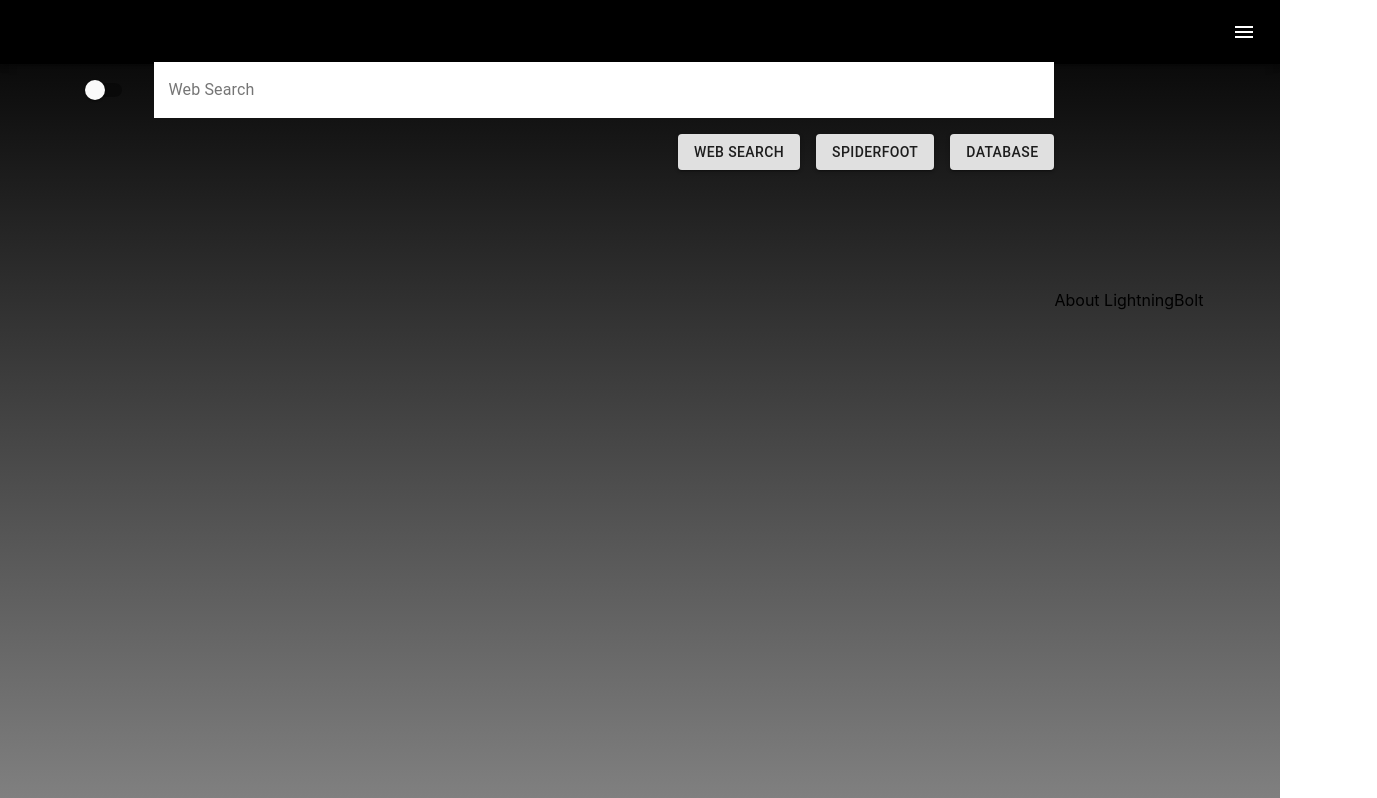
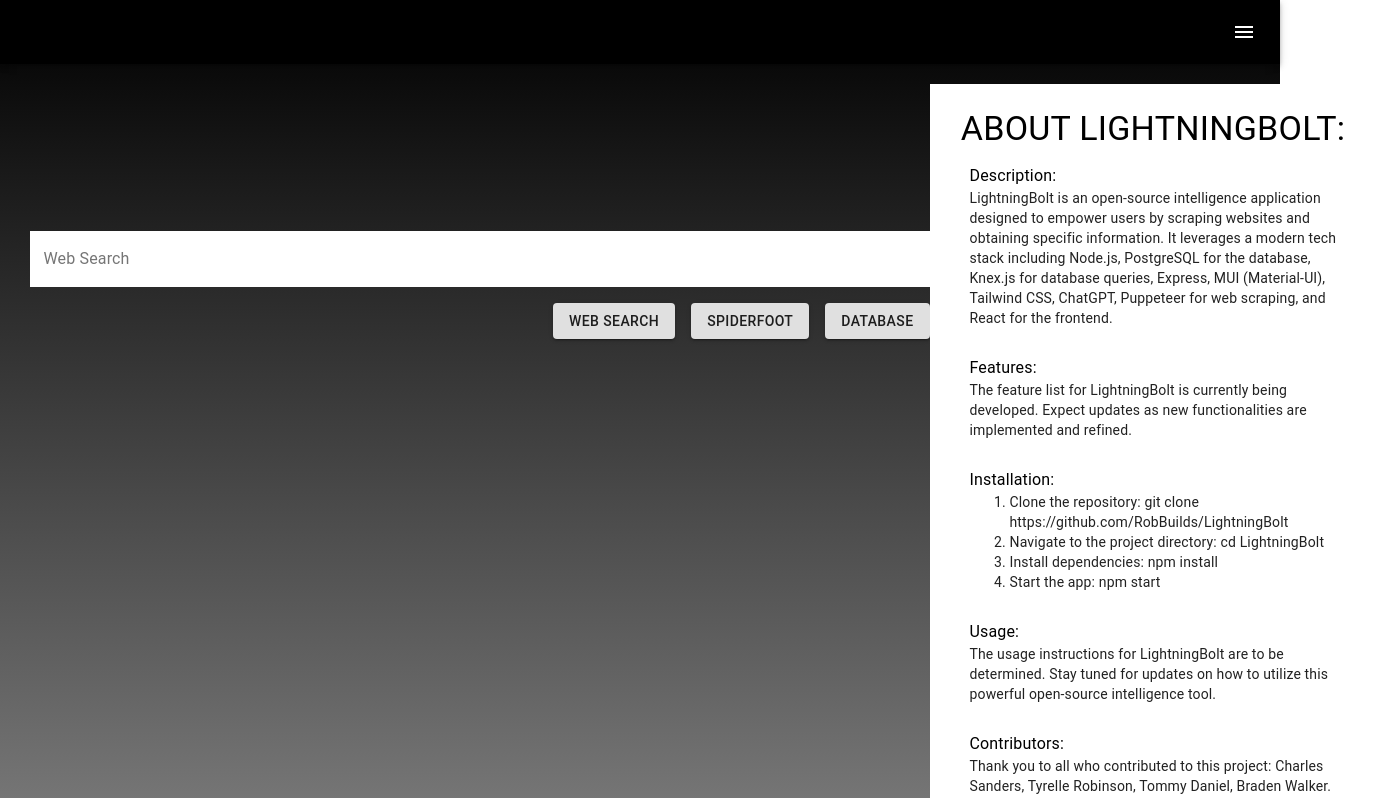
Before and after one commit to RobBuilds/LightningBolt, a React (Create React App) app in the folder app/: page /about in a window 1280 px wide. Shown: the top 798 px of the page, 1377 px wide, since content can reach past the window. Built offline with nearby package versions, Linux system fonts and the light colour scheme.

Commit message:
added functionality to navbar/about page/contact page

```diff
--- a/app/package.json
+++ b/app/package.json
@@ -3,9 +3,13 @@
   "version": "0.1.0",
   "private": true,
   "dependencies": {
+    "@emotion/react": "^11.11.3",
+    "@emotion/styled": "^11.11.0",
     "@material-ui/core": "^4.12.4",
     "@material-ui/icons": "^4.11.3",
     "@mui/icons-material": "^5.15.8",
+    "@mui/material": "^5.15.7",
+    "@mui/styled-engine": "^5.15.8",
     "@testing-library/jest-dom": "^5.17.0",
     "@testing-library/react": "^13.4.0",
     "@testing-library/user-event": "^13.5.0",
--- a/app/src/components/AboutPage.js
+++ b/app/src/components/AboutPage.js
@@ -1,7 +1,89 @@
-import React from 'react';
+import React from "react";
+import { makeStyles } from "@material-ui/core/styles";
+import {
+  Typography,
+  Box,
+  Grid,
+  List,
+  ListItem,
+  ListItemText,
+} from "@material-ui/core";
 
-function AboutPage() {
-  return <div>About LightningBolt</div>;
-}
+const useStyles = makeStyles((theme) => ({
+  root: {
+    width: "100%",
+    maxWidth: 750,
+    backgroundColor: theme.palette.background.paper,
+    margin: "auto",
+    padding: theme.spacing(3),
+  },
+  inline: {
+    display: "inline",
+  },
+}));
+
+const aboutDetails = [
+  {
+    title: "Description:",
+    content: "LightningBolt is an open-source intelligence application designed to empower users by scraping websites and obtaining specific information. It leverages a modern tech stack including Node.js, PostgreSQL for the database, Knex.js for database queries, Express, MUI (Material-UI), Tailwind CSS, ChatGPT, Puppeteer for web scraping, and React for the frontend.",
+  },
+  {
+    title: "Features:",
+    content: "The feature list for LightningBolt is currently being developed. Expect updates as new functionalities are implemented and refined.",
+  },
+  {
+    title: "Installation:",
+    content: <ol>
+    <li>Clone the repository: git clone https://github.com/RobBuilds/LightningBolt</li>
+    <li>Navigate to the project directory: cd LightningBolt</li>
+    <li>Install dependencies: npm install</li>
+    <li>Start the app: npm start</li>
+            </ol>
+  },
+  {
+    title: "Usage:",
+    content: "The usage instructions for LightningBolt are to be determined. Stay tuned for updates on how to utilize this powerful open-source intelligence tool.",
+  },
+  {
+    title: "Contributors:",
+    content: "Thank you to all who contributed to this project: Charles Sanders, Tyrelle Robinson, Tommy Daniel, Braden Walker. See our contact page for more info.",
+  }
+
+];
+
+const AboutPage = () => {
+  const classes = useStyles();
+
+  return (
+    <Grid container spacing={2}>
+      <Grid item xs={12}>
+        <List className={classes.root}>
+          <Typography variant="h4" component="h1">
+            ABOUT LIGHTNINGBOLT:
+          </Typography>
+          {aboutDetails.map((detail, index) => (
+            <ListItem alignItems="flex-start" key={index}>
+              <ListItemText
+                primary={detail.title}
+                secondary={
+                  <React.Fragment>
+                    <Typography
+                      component="span"
+                      variant="body2"
+                      className={classes.inline}
+                      color="textPrimary"
+                    >
+                      {detail.content}
+                    </Typography>
+                  </React.Fragment>
+                }
+              />
+            </ListItem>
+          ))}
+        </List>
+      </Grid>
+    </Grid>
+  );
+};
 
 export default AboutPage;
--- a/app/src/components/ContactPage.js
+++ b/app/src/components/ContactPage.js
@@ -17,7 +17,7 @@
 const useStyles = makeStyles((theme) => ({
   root: {
     width: "100%",
-    maxWidth: 360,
+    maxWidth: 500,
     backgroundColor: theme.palette.background.paper,
   },
   inline: {
@@ -47,21 +47,21 @@
   },
   {
     name: "Tyrelle Robinson",
-    role: "Developer",
+    role: "Software Developer",
     contribution: "Frontend/Backend Development",
     github: "https://github.com/RobBuilds",
     linkedin: "https://linkedin.com/in/XXXXXXXXXXXXXXX",
     twitter: "https://twitter.com/XXXXXXXXXXXXXXXXXXXX",
-    avatar: "https://contrib.rocks/image?repo=RobBuilds/LightningBolt",
+    avatar: "https://contrib.rocks/image?repo=RobBuilds/toDoListBoi",
   },
   {
     name: "Tommy Daniel",
-    role: "Developer",
+    role: "Software Developer",
     contribution: "Frontend/Backend Development",
     github: "https://github.com/tdronin",
     linkedin: "https://linkedin.com/in/XXXXXXXXXXXXXXXXXXXXXXXXXXXXXX",
     twitter: "https://twitter.com/XXXXXXXXXXXXXXXXXXXXXXXXXXXXXX",
-    avatar: "https://contrib.rocks/image?repo=https://github.com/tdronin/todo-list",
+    avatar: "https://contrib.rocks/image?repo=https://github.com/tdronin/knex",
   }
 ];
 
@@ -95,6 +95,7 @@
                     >
                       Role: {contributor.role}
                     </Typography>
+                    <br />
                     <Typography
                       component="span"
                       variant="body2"
@@ -157,16 +158,6 @@
         </List>
       </Grid>
       <Grid item xs={12} sm={4}>
-        <img
-          src="../../btc.png"
-          alt="Bitcoin"
-          style={{
-            width: "165%",
-            height: "100%",
-            objectFit: "cover",
-            marginLeft: "-190px",
-          }}
-        />
       </Grid>
     </Grid>
   );
--- a/app/src/components/NavBar.js
+++ b/app/src/components/NavBar.js
@@ -3,6 +3,8 @@
 import MenuIcon from '@material-ui/icons/Menu';
 import { Link } from 'react-router-dom';
 import '../styles/NavBar.css';
+
+
 
 function NavBar() {
   const [drawerOpen, setDrawerOpen] = useState(false);
```
Also changed, not shown: 1 other file (tests, documents, lock files or other folders).
